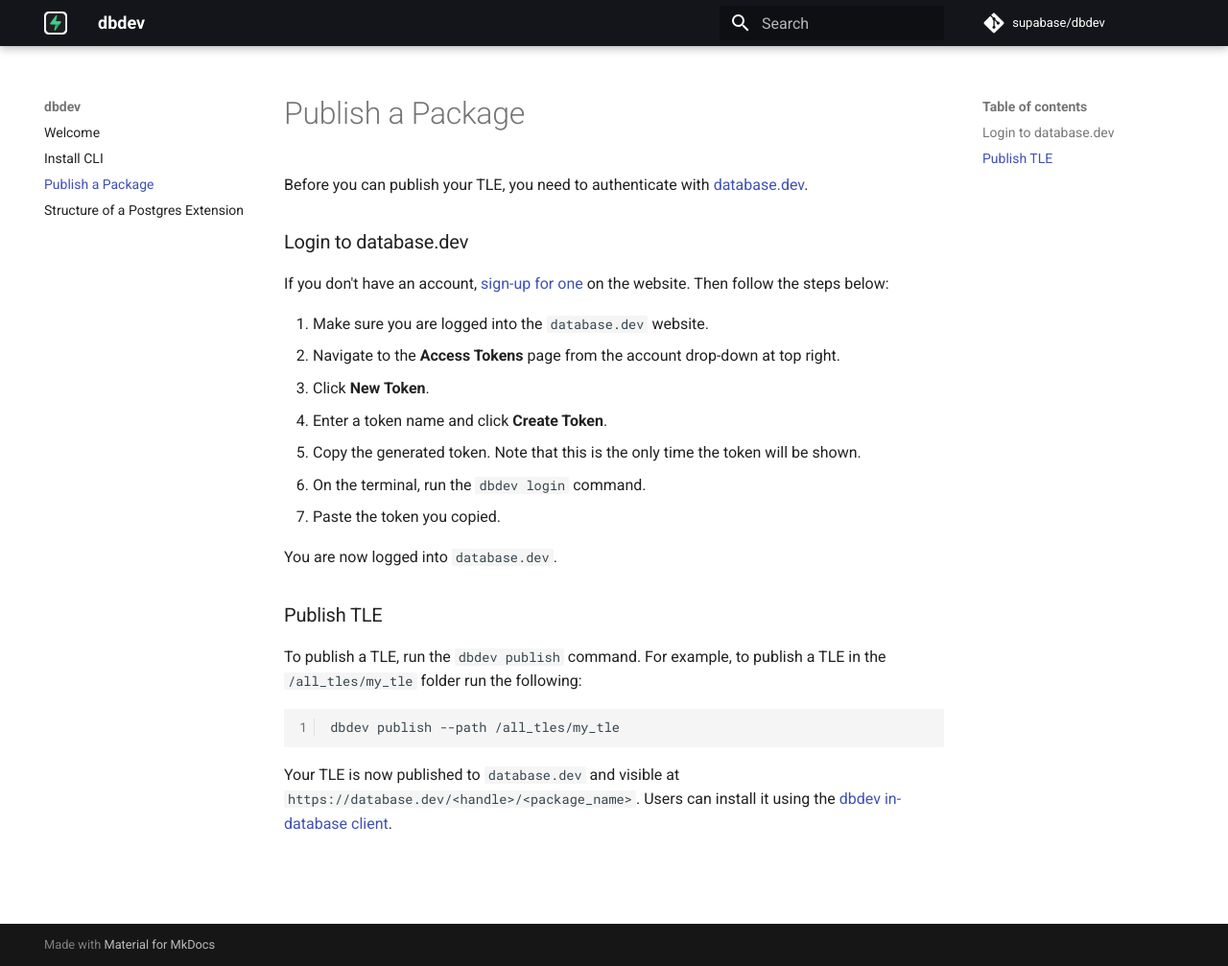
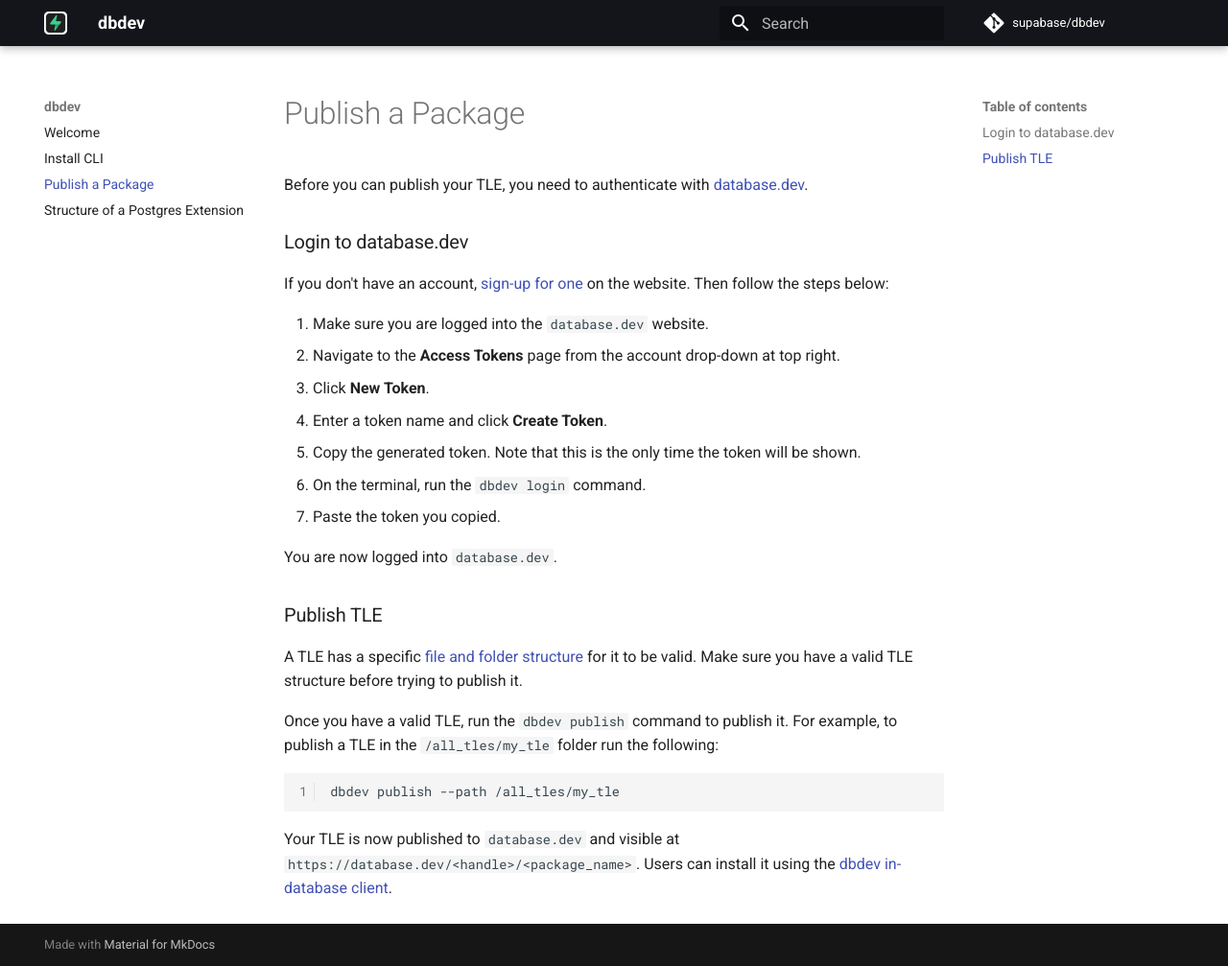
Before and after one commit to supabase/dbdev, an MkDocs documentation site: the page built from docs/publish.md, in a window 1280 px wide and 1007 px high. Shown: the whole window at 96% size. Built offline with MkDocs 1.6.1 and Material for MkDocs 9.7.7, drawn with Linux system fonts in a browser that asks for light colours; comment, search, counter and statistics services are not loaded.

Commit message:
add link to TLE structure page from publish page

````diff
--- a/docs/publish.md
+++ b/docs/publish.md
@@ -16,7 +16,9 @@
 
 ### Publish TLE
 
-To publish a TLE, run the `dbdev publish` command. For example, to publish a TLE in the `/all_tles/my_tle` folder run the following:
+A TLE has a specific [file and folder structure](extension_structure.md) for it to be valid. Make sure you have a valid TLE structure before trying to publish it.
+
+Once you have a valid TLE, run the `dbdev publish` command to publish it. For example, to publish a TLE in the `/all_tles/my_tle` folder run the following:
 
 ```
 dbdev publish --path /all_tles/my_tle
````
